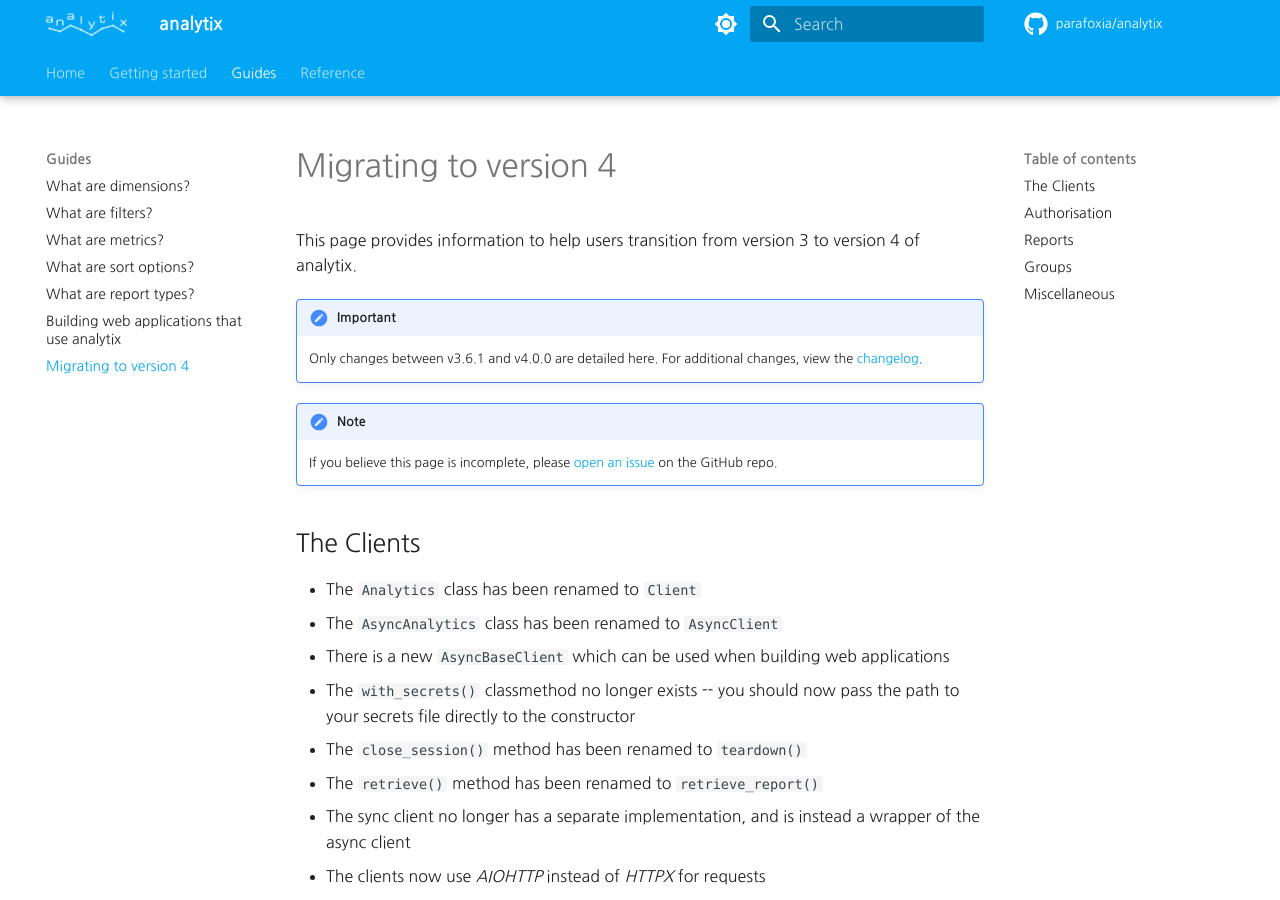
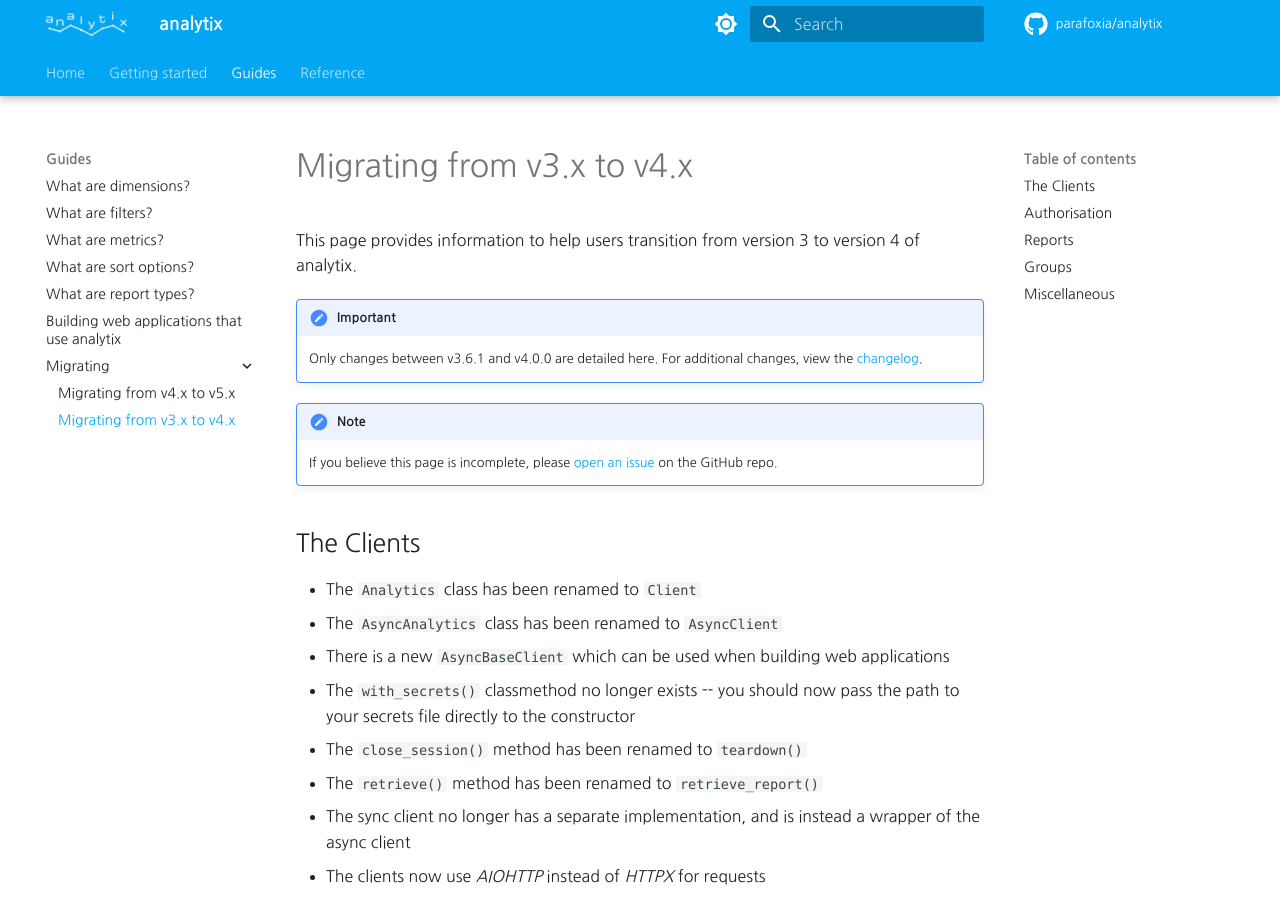
Before and after one commit to parafoxia/analytix, an MkDocs documentation site: the page built from docs/guides/migrating/v3-v4.md, in a window 1280 px wide and 900 px high. Built offline with MkDocs 1.6.1 and Material for MkDocs 9.7.7, drawn with Linux system fonts in a browser that asks for light colours; some web fonts are replaced; comment, search, counter and statistics services are not loaded.

Commit message:
Add migration guide

```diff
--- a/docs/guides/migrating.md
+++ b/docs/guides/migrating/v3-v4.md
@@ -1,4 +1,4 @@
-# Migrating to version 4
+# Migrating from v3.x to v4.x
 
 This page provides information to help users transition from version 3 to version 4 of analytix.
 
--- a/mkdocs.yml
+++ b/mkdocs.yml
@@ -94,7 +94,9 @@ nav:
     - "guides/sort-options.md"
     - "guides/report-types.md"
     - "guides/webapps.md"
-    - "guides/migrating.md"
+    - "Migrating":
+      - "guides/migrating/v4-v5.md"
+      - "guides/migrating/v3-v4.md"
   - "Reference":
     - "reference/auth.md"
     - "reference/client.md"
```
Also changed, not shown: docs/guides/migrating/v4-v5.md (added, +55 -0 lines).
